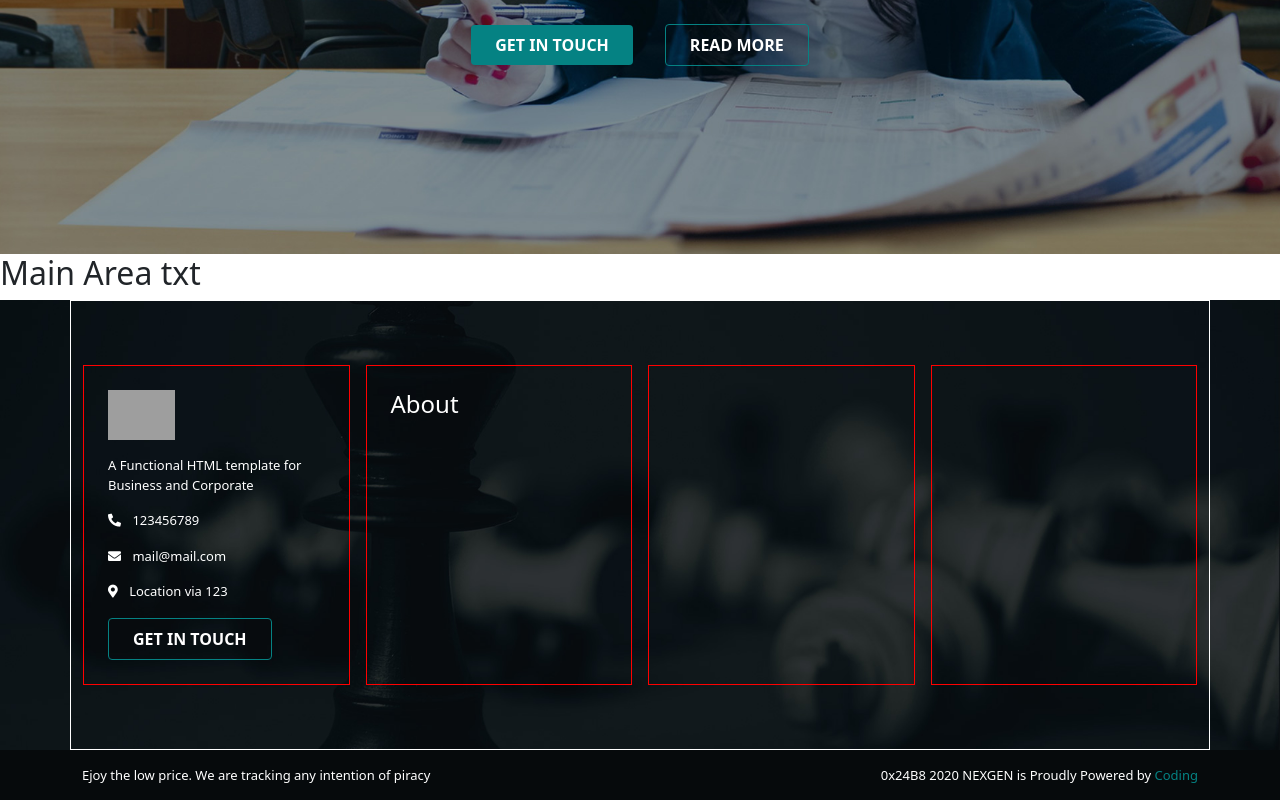
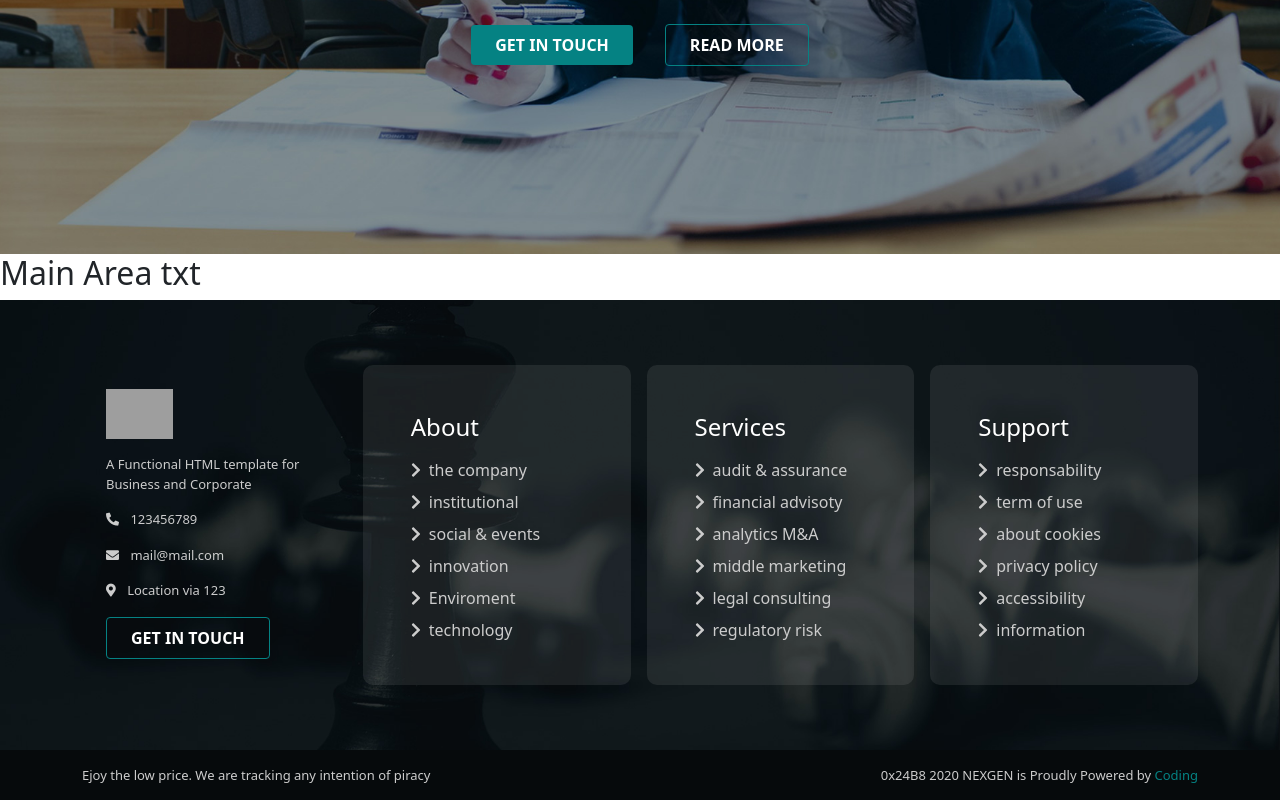
Before and after one commit to patriziosbr/proj-html-vuejs, a Vue app: page / in a window 1280 px wide. Shown: the part 586-1386 px from the top of the page. Built offline with nearby package versions, Linux system fonts and the light colour scheme; grey boxes are pictures that could not be loaded.

Commit message:
footer ok

```diff
--- a/src/App.vue
+++ b/src/App.vue
@@ -5,7 +5,7 @@
 
     <Main />
 
-    <Footer  :footOne="cardOne"/>
+    <Footer  :footOne="cardOne" :footTwo="cardTwo" :footThree="cardThree" :footFour="cardFour"/>
 
   </div>
 </template>
--- a/src/components/BottomCards.vue
+++ b/src/components/BottomCards.vue
@@ -7,18 +7,40 @@
         </div>
         <div class="btn">get in touch</div>
       </div>
-      <div class="cards mx-3 p-4">
+      <div class="cards mx-3 p-5 bg-gray">
           <h4>About</h4>
+          <ul>
+              <li v-for="data, index in dataTwo" :key="index">
+                  <i class="fas fa-chevron-right"></i>
+                    <a href="#">{{data}}</a>
+              </li>
+          </ul>
       </div>
-      <div class="cards me-3 p-4"></div>
-      <div class="cards p-4"></div>
+      <div class="cards me-3 p-5 bg-gray">
+        <h4>Services</h4>
+            <ul>
+                <li v-for="data, index in dataThree" :key="index">
+                    <i class="fas fa-chevron-right"></i>
+                    <a href="#">{{data}}</a>
+                </li>
+            </ul>
+      </div>
+      <div class="cards p-5 bg-gray">
+          <h4>Support</h4>
+            <ul>
+                <li v-for="data, index in dataFour" :key="index">
+                    <i class="fas fa-chevron-right"></i>
+                    <a href="#">{{data}}</a>
+                </li>
+            </ul>
+      </div>
   </div>
 </template>
 
 <script>
 export default {
     name: "BottomCards",
-    props: ["dataOne"]
+    props: ["dataOne", "dataTwo", "dataThree", "dataFour"]
 }
 </script>
 
@@ -29,13 +51,16 @@ export default {
     height: 100%;
     display: flex;
     align-items: center;
-    border: 1px solid #fff;
+
     //stile di tutte le cards
+    .bg-gray {
+        background-color: rgba($color: #ccc, $alpha: 0.1);
+    }
     .cards {
         width: calc(100% / 4);
-        border: 1px solid red;
+        border-radius: 10px;
         height: 320px;
-        color: #fff;
+        color: #ccc;
         font-size: 13px;
         img {
             height: 50px;
@@ -67,8 +92,31 @@ export default {
         }
         .btn:hover {
             background-color: $primary-color;
+        } //end stile della prima card
+        h4 {
+            margin-bottom: 16px;
+            color: #fff;
         }
-    } //end stile della prima card
+        ul {
+            list-style: none;
+            padding-left: 0;
+            li {
+                margin: 8px 0;
+                font-size: 16px;
+                svg {
+                    margin-right: 8px;
+                }
+                a {
+                    color: #ccc;
+                    text-decoration: none;
+                }
+                a:hover {
+                    color: #fff;
+                }
+
+            }
+        }
+    }
 
 }
 
--- a/src/components/BottomInfo.vue
+++ b/src/components/BottomInfo.vue
@@ -20,7 +20,7 @@ export default {
     .bottom-bg {
         height: 50px;
         background-color: $bottom-info-bg;
-        color: #fff;
+        color: #ccc;
         font-size: 13px;
         span {
             color: $primary-color;
--- a/src/components/Footer.vue
+++ b/src/components/Footer.vue
@@ -1,7 +1,7 @@
 <template>
 <div>
   <section class="container-fluid">
-      <BottomCards :dataOne="footOne"/>
+      <BottomCards :dataOne="footOne" :dataTwo="footTwo" :dataThree="footThree" :dataFour="footFour"/>
   </section>
   <BottomInfo />
 
@@ -15,7 +15,7 @@ import BottomInfo from "./BottomInfo.vue"
 
 export default {
     name: "Footer",
-    props: ["footOne"],
+    props: ["footOne", "footTwo", "footThree", "footFour"],
     components: {
       BottomCards,
       BottomInfo
--- a/src/components/NavBar.vue
+++ b/src/components/NavBar.vue
@@ -55,7 +55,7 @@ export default {
             text-transform: uppercase;
             a {
                 text-decoration: none;
-                color: #fff;
+                color: #ccc;
                 font-weight: 600;
             }
         }
--- a/src/components/TopInfo.vue
+++ b/src/components/TopInfo.vue
@@ -64,7 +64,7 @@ export default {
         font-size: 14px;
 
         .topInfo {
-            color: #fff;
+            color: #ccc;
             display: flex;
             justify-content: space-between;
             align-items: center;
```
